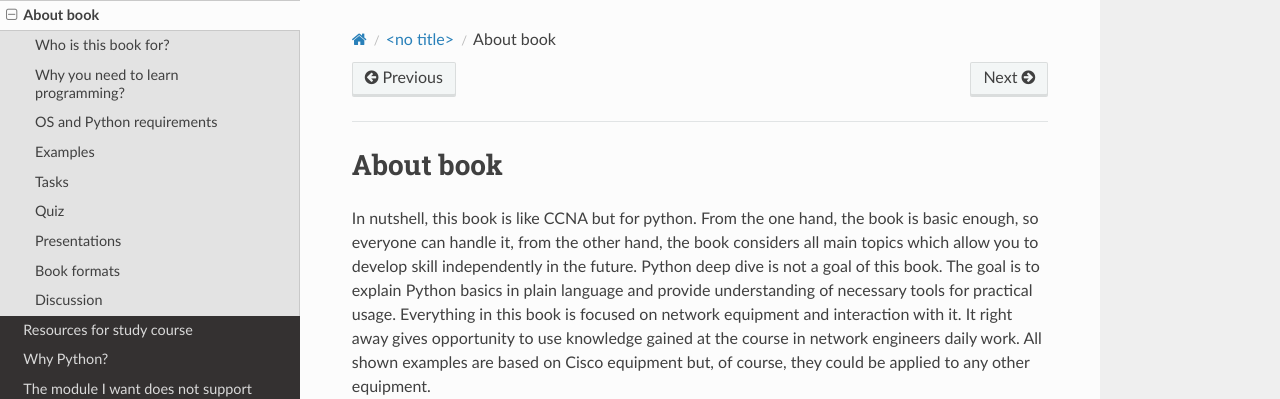
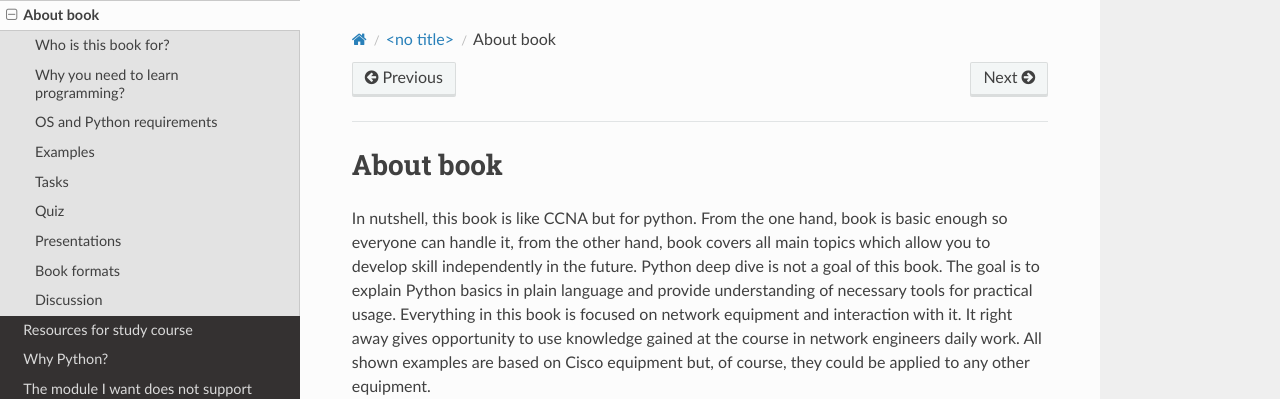
Before and after one commit to natenka/pyneng-book-en, a Sphinx documentation site: the page built from docs/source/about.rst, in a window 1280 px wide and 900 px high. Shown: the top 399 px of the window. Built offline with Sphinx 7.4.7 and the Read the Docs theme 2.0.0, drawn with Linux system fonts in a browser that asks for light colours; pages that are not in the unit, such as notebooks, are missing from menus.

Commit message:
Update about.rst

```diff
--- a/docs/source/about.rst
+++ b/docs/source/about.rst
@@ -1,14 +1,13 @@
 About book
 -------
 
-In nutshell, this book is like CCNA but for python. From the one hand, the book is basic enough, so everyone can handle it, from the other hand, the book considers all main topics which allow you to develop skill independently in the future. Python deep dive is not a goal of this book. The goal is to explain Python basics in plain language and provide understanding of necessary tools for practical usage. Everything in this book is focused on network equipment and interaction with it. It right away gives opportunity to use knowledge gained at the course in network engineers daily work. All shown examples are based on Cisco equipment but, of course, they could be applied to any other equipment.
+In nutshell, this book is like CCNA but for python. From the one hand, book is basic enough so everyone can handle it, from the other hand, book covers all main topics which allow you to develop skill independently in the future. Python deep dive is not a goal of this book. The goal is to explain Python basics in plain language and provide understanding of necessary tools for practical usage. Everything in this book is focused on network equipment and interaction with it. It right away gives opportunity to use knowledge gained at the course in network engineers daily work. All shown examples are based on Cisco equipment but, of course, they could be applied to any other equipment.
 
 Who is this book for?
 ~~~~~~~~~~~~~~~~~~
 
 For network engineers with or without programming experience. All examples and homework will be formed with a focus on network equipment. This book will be useful for network engineers who want to automate their daily basis routine tasks and want start coding but don't know how to approach this.
-Still haven't decided whether it worth reading this book? Read
-:ref:`feedbacks <testimonials>`.
+Still haven't decided whether it worth reading this book? Read :ref:`feedbacks <testimonials>`.
 
 Why you need to learn programming?
 ~~~~~~~~~~~~~~~~~~~~~~~~~~~~~~~~~~
```
